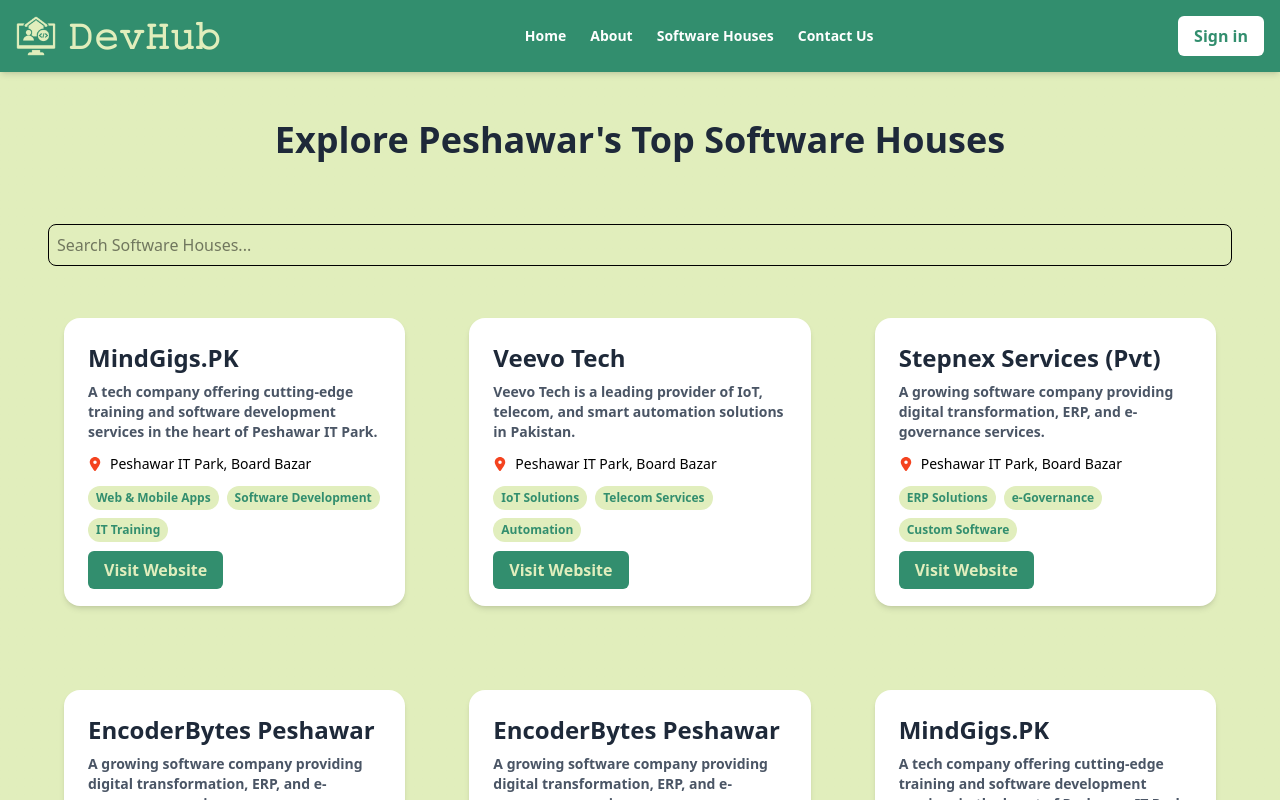
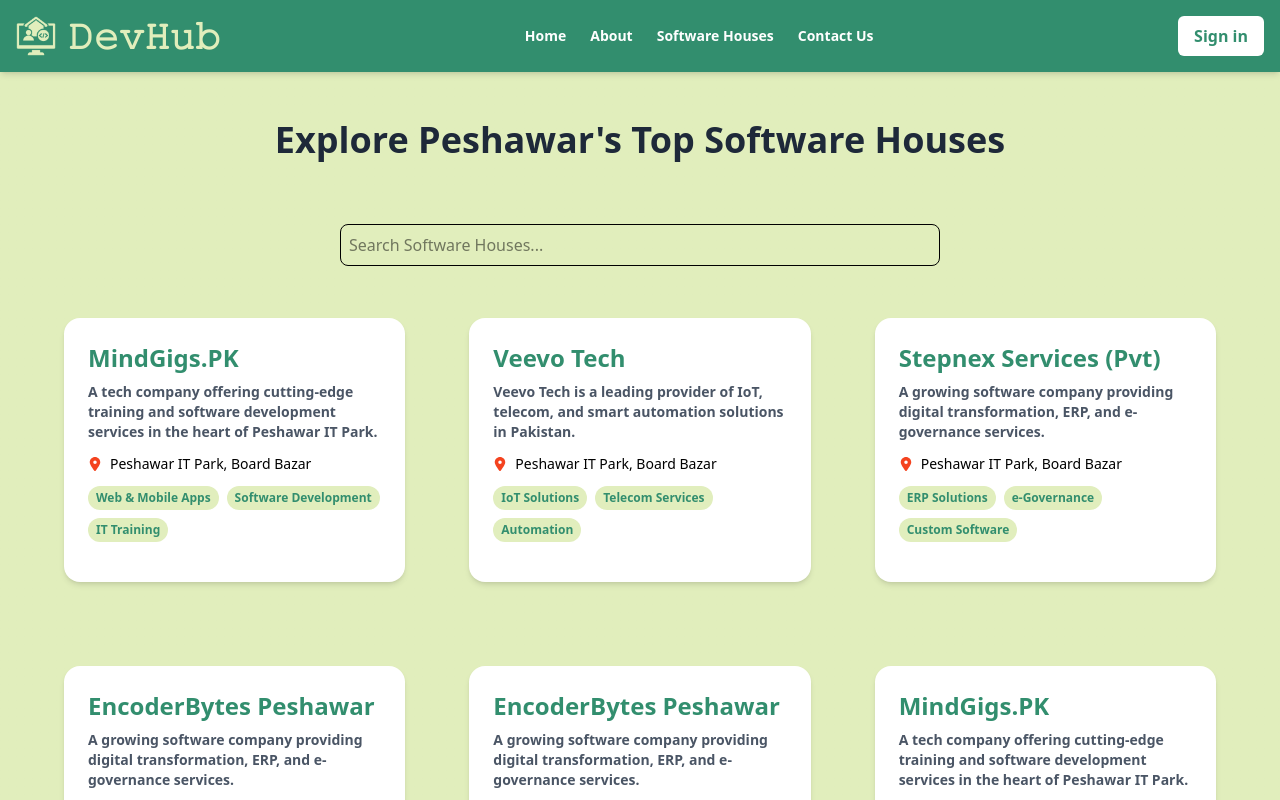
Before and after one commit to abdaloo/Dev-Hub, a React (Vite) app: page /softwareHouses in a window 1280 px wide. Shown: the top 800 px of the page. Built offline with nearby package versions, Linux system fonts and the light colour scheme.

Commit message:
Reduce the width and Change some text color

```diff
--- a/src/components/SearchBar.jsx
+++ b/src/components/SearchBar.jsx
@@ -32,7 +32,7 @@
           value={searchTerm}
           onChange={handleSearch}
           placeholder="Search Software Houses..."
-          className="p-2 border rounded-lg w-screen "
+          className="p-2 border rounded-lg w-150 m-auto focus:ring-[#328E6E] focus:outline-none focus:ring-2"
         />
 
         {/* Filter Button */}
@@ -59,7 +59,7 @@
               className="bg-white shadow-md rounded-2xl p-6 hover:shadow-xl transition"
             >
 
-              <h2 className="text-2xl font-semibold text-gray-800 mb-2">{house.name}</h2>
+              <h2 className="text-2xl font-semibold text-[#328E6E] mb-2 ">{house.name}</h2>
               <p className="text-gray-600 text-sm mb-3">{house.description}</p>
               <p className="text-sm text-gray-500 mb-1 flex items-center gap-2">
               <FaLocationDot className='text-[#f4431f]'/> <span className="font-medium text-black">{house.location}</span>
@@ -74,14 +74,14 @@
                   </span>
                 ))}
               </div>
-              <a
+              {/* <a
                 href={house.website}
                 target="_blank"
                 rel="noopener noreferrer"
                 className="bg-[#328E6E] text-[#E1EEBD] px-4 py-2 rounded-md font-semibold hover:bg-[#26775C] transition mt-5 cursor-pointer border-[#328E6E]"
               >
                 Visit Website
-              </a>
+              </a> */}
             </div>
               </a>
           ))
```
